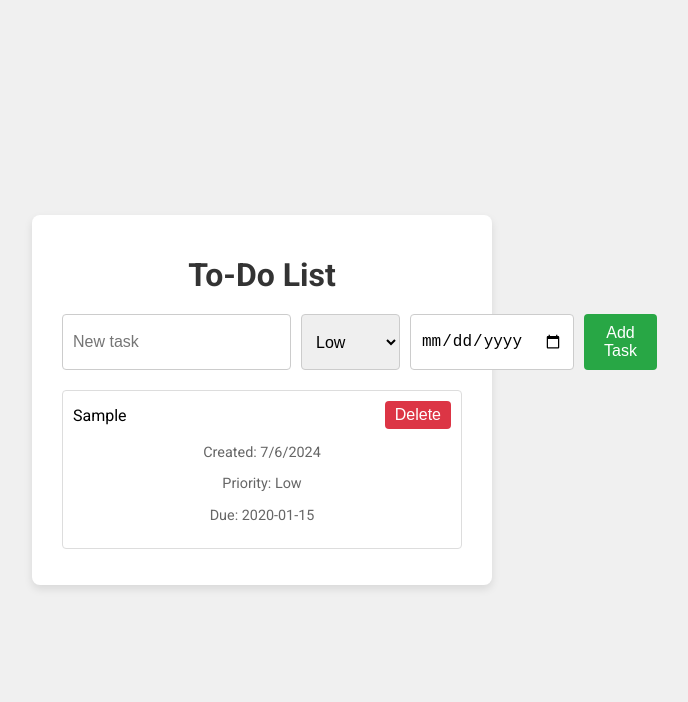
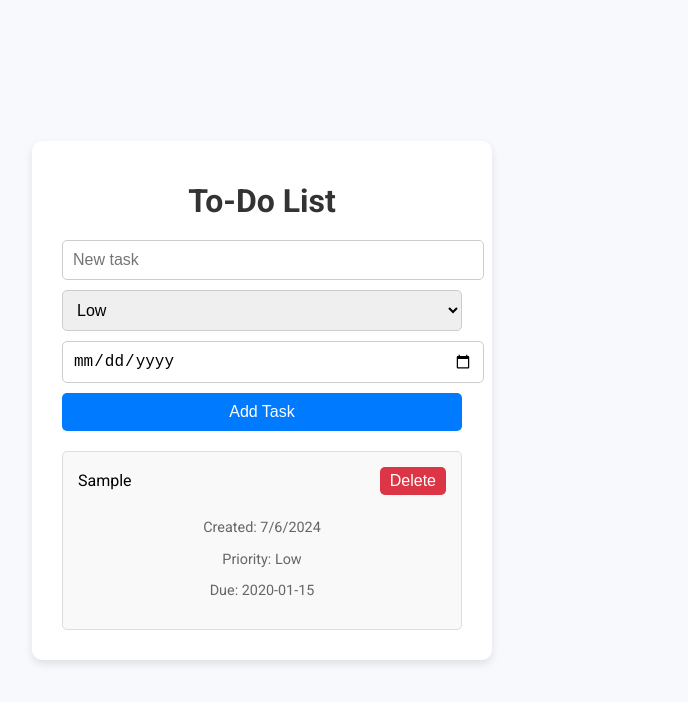
Before and after one commit to jblanco081/toDoList, a plain HTML site: page index.html in a window 1280 px wide. Both pictures are taken after typing "Sample", "2020-01-15" into the empty fields and a click on the button "Add Task". Shown: the whole page, without its empty margins (378-1066 px from the left). Drawn offline with Linux system fonts and the light colour scheme.

Commit message:
Add files via upload

```diff
--- a/index.html
+++ b/index.html
@@ -17,7 +17,7 @@
       <option value="Medium">Medium</option>
       <option value="High">High</option>
     </select>
-    <input type="date" id="dueDateInput">
+    <input type="date" id="dueDateInput" placeholder="Due date">
     <button id="addTask">Add Task</button>
   </div>
   <ul id="taskList"></ul>
--- a/styles.css
+++ b/styles.css
@@ -1,6 +1,6 @@
 body {
     font-family: 'Roboto', sans-serif;
-    background-color: #f0f0f0;
+    background-color: #f7f9fc;
     display: flex;
     justify-content: center;
     align-items: center;
@@ -9,9 +9,9 @@ body {
 }
 
 .container {
-    background: white;
+    background: #fff;
     padding: 20px 30px;
-    border-radius: 8px;
+    border-radius: 10px;
     box-shadow: 0 4px 8px rgba(0, 0, 0, 0.1);
     width: 400px;
     text-align: center;
@@ -25,59 +25,53 @@ h1 {
 
 .input-container {
     display: flex;
-    justify-content: space-between;
+    flex-direction: column;
+    gap: 10px;
     margin-bottom: 20px;
-    gap: 10px;
 }
 
 #taskInput, #priorityInput, #dueDateInput {
     padding: 10px;
     border: 1px solid #ccc;
-    border-radius: 4px;
+    border-radius: 5px;
     font-size: 16px;
-}
-
-#taskInput {
-    flex: 2;
-}
-
-#priorityInput, #dueDateInput {
-    flex: 1;
+    width: 100%;
 }
 
 button {
     padding: 10px 20px;
-    background-color: #28a745;
+    background-color: #007bff;
     color: white;
     border: none;
-    border-radius: 4px;
+    border-radius: 5px;
     cursor: pointer;
     font-size: 16px;
     transition: background-color 0.3s ease;
 }
 
 button:hover {
-    background-color: #218838;
+    background-color: #0056b3;
 }
 
 ul {
     list-style: none;
     padding: 0;
+    margin: 0;
 }
 
 li {
-    background: #fff;
+    background: #f9f9f9;
     border: 1px solid #ddd;
-    padding: 10px;
+    padding: 15px;
     margin-bottom: 10px;
     display: flex;
     flex-direction: column;
-    border-radius: 4px;
+    border-radius: 5px;
     transition: background-color 0.3s ease;
 }
 
 li:hover {
-    background-color: #f9f9f9;
+    background-color: #f1f1f1;
 }
 
 li.completed {
@@ -89,13 +83,14 @@ li.completed {
     display: flex;
     justify-content: space-between;
     align-items: center;
+    margin-bottom: 10px;
 }
 
 .delete {
     background: #dc3545;
     color: white;
     border: none;
-    border-radius: 4px;
+    border-radius: 5px;
     padding: 5px 10px;
     cursor: pointer;
     transition: background-color 0.3s ease;
```
